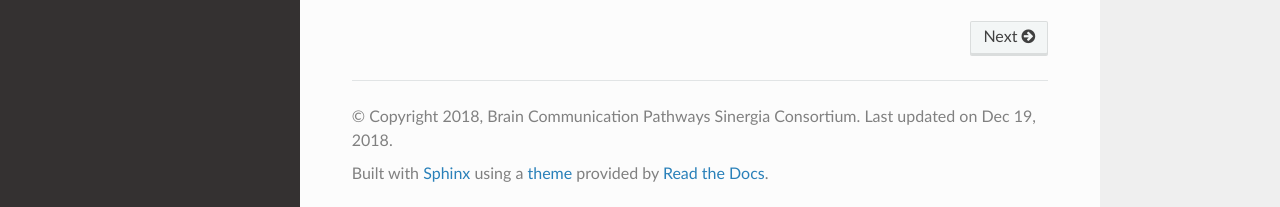
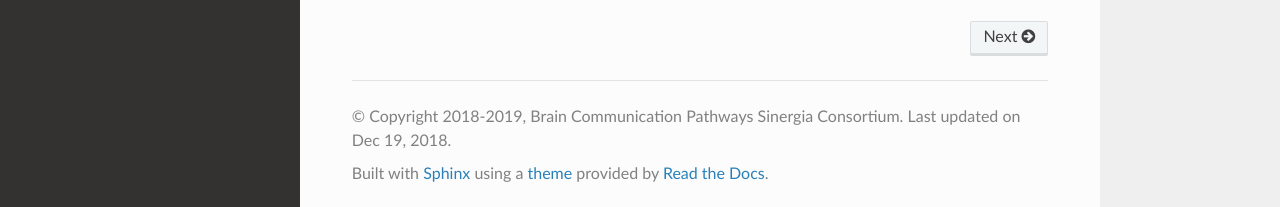
Before and after one commit to sebastientourbier/multiscalebrainparcellator, a Sphinx documentation site: the page built from docs/index.rst, in a window 1280 px wide and 900 px high, scrolled down 1219 px. Shown: the part 690-897 px from the top of the window. Built offline with Sphinx 7.4.7 and the Read the Docs theme 2.0.0, drawn with Linux system fonts in a browser that asks for light colours; pages that are not in the unit, such as notebooks, are missing from menus; the version number could not be read and is left out.

Commit message:
FIX: edits of DOC

```diff
--- a/docs/conf.py
+++ b/docs/conf.py
@@ -54,8 +54,8 @@
 master_doc = 'index'
 
 # General information about the project.
-project = u'The Connectome Mapper'
-copyright = u'2018, Brain Communication Pathways Sinergia Consortium'
+project = u'The Multi-Scale Brain Parcellator'
+copyright = u'2018-2019, Brain Communication Pathways Sinergia Consortium'
 
 # The version info for the project you're documenting, acts as replacement for
 # |version| and |release|, also used in various other places throughout the
@@ -119,14 +119,14 @@
 
 # The name for this set of Sphinx documents.  If None, it defaults to
 # "<project> v<release> documentation".
-html_title = 'The Connectome Mapper'
+html_title = 'The Multi-Scale Brain Parcellator'
 
 # A shorter title for the navigation bar.  Default is the same as html_title.
 #html_short_title = None
 
 # The name of an image file (relative to this directory) to place at the top
 # of the sidebar.
-html_logo = '../resources/icons/cmp.png'
+html_logo = 'images/multiscalebrainparcellation.png'
 
 # The name of an image file (within the static path) to use as favicon of the
 # docs.  This file should be a Windows icon file (.ico) being 16x16 or 32x32
@@ -180,7 +180,7 @@
 #html_file_suffix = None
 
 # Output file base name for HTML help builder.
-htmlhelp_basename = 'CMP3doc'
+htmlhelp_basename = 'MSBParcdoc'
 
 html_context = {'release_date': __release_date__}
 
@@ -200,7 +200,7 @@
 # Grouping the document tree into LaTeX files. List of tuples
 # (source start file, target name, title, author, documentclass [howto/manual]).
 latex_documents = [
-  ('index', 'CMP.tex', u'CMP3 Documentation',
+  ('index', 'multiscalebrainparcellator.tex', u'Multi-Scale Brain Parcellator Documentation',
    u'Brain Communication Pathways Sinergia Consortium', 'manual'),
 ]
 
@@ -230,7 +230,7 @@
 # One entry per manual page. List of tuples
 # (source start file, name, description, authors, manual section).
 man_pages = [
-    ('index', 'cmp', u'CMP3 Documentation',
+    ('index', 'CMP/multiscalebrainparcellator', u'Multi-Scale Brain Parcellator Documentation',
      [u'Brain Communication Pathways Sinergia Consortium'], 1)
 ]
 
@@ -244,8 +244,8 @@
 # (source start file, target name, title, author,
 #  dir menu entry, description, category)
 texinfo_documents = [
-  ('index', 'CMP', u'CMP Documentation',
-   u'Brain Communication Pathways Sinergia Consortium', 'CMP', 'One line description of project.',
+  ('index', 'CMP/multiscalebrainparcellator', u'Multi-Scale Brain Parcellator Documentation',
+   u'Brain Communication Pathways Sinergia Consortium', 'CMP/multiscalebrainparcellator', 'One line description of project.',
    'Miscellaneous'),
 ]
 
```
